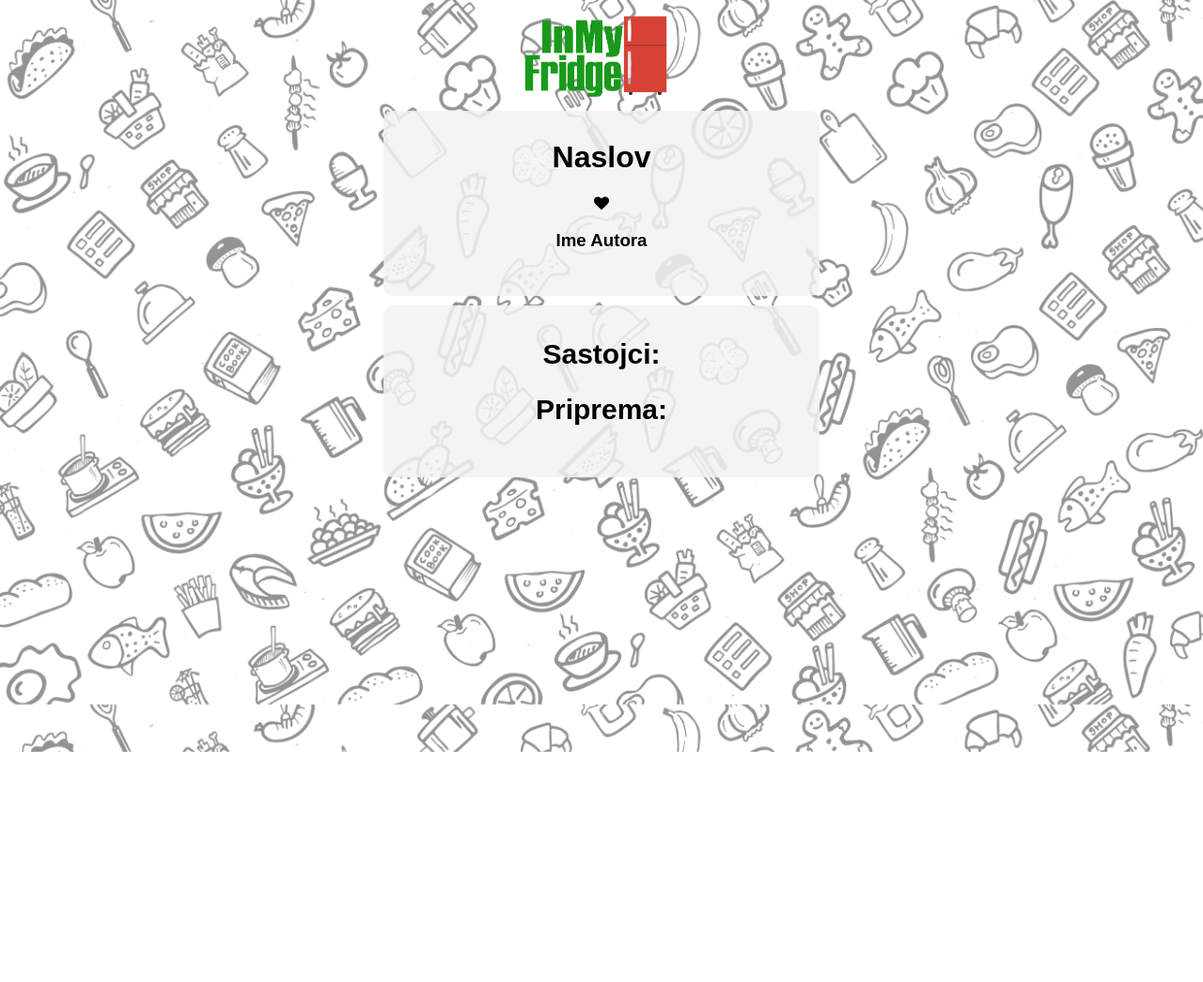
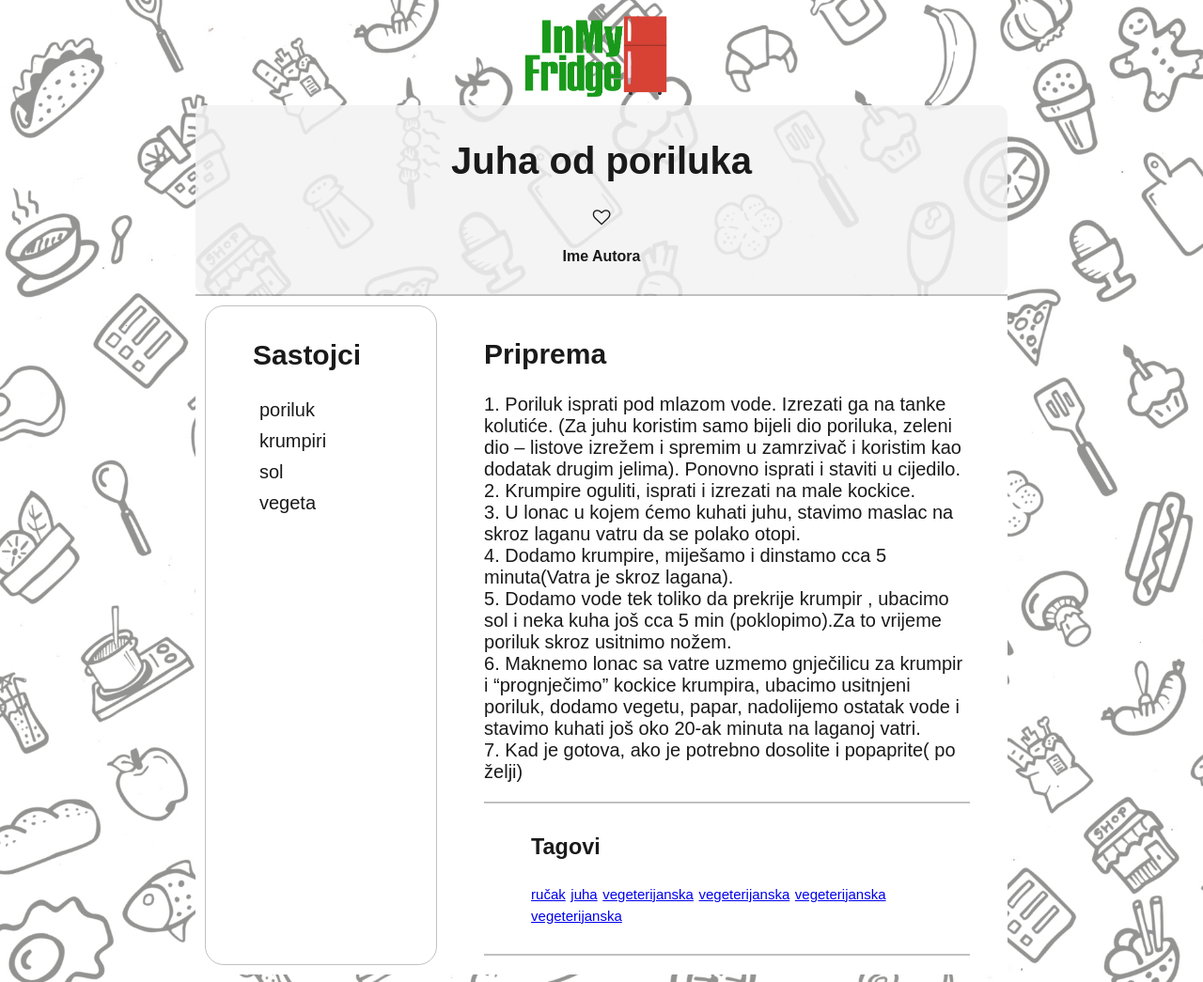
Before and after one commit to ikozul00/InMyFridge, a website: page src/recepie.html in a window 1280 px wide. Shown: the whole page at 94% size. Before the commit the page ends 800 px from the top, so only its background shows below. Drawn offline with Linux system fonts and the light colour scheme; no server answers.

Commit message:
Logo vraca na home i dodan styleRecipe.css

```diff
--- a/src/recepie.html
+++ b/src/recepie.html
@@ -5,7 +5,7 @@
     <meta name="viewport" content="width=device-width, initial-scale=1">
     <title>InMyFridge</title>
     <link rel="icon" href="images/logo-icon.ico">
-    <link rel="stylesheet" href="styles/styleSignUp.css">
+    <link rel="stylesheet" href="styles/styleRecipe.css">
     <link rel="stylesheet" href="styles/font-awesome.min.css" />
 </head>
 
@@ -22,27 +22,68 @@
 
     <header>
         <div></div>
-        <img src="images/logo.png" alt="logo" height="100px">
+        <a href="#"><img src="images/logo.png" alt="logo" height="100px" id="logo"></a>
         <div></div>
     </header>
 
     <div class="container">
         <div>
-            <h1>Naslov</h1>
-            <p><a href="#" id="link"></a><i class="fa fa-heart heart-icon clickable-icon"></i></p>
+            <h1>Juha od poriluka</h1>
+            <h3><i class="fa fa-heart-o heart-icon clickable-icon"></i></h3>
         </div>
-        <h3>Ime Autora</h3>
+        <h4>Ime Autora</h4>
     </div>
-    <div class="container">
-        <h2>Sastojci:</h2>
-        <!-- Na ovakav nacin je u favorites napravljeno da se cita iz baze, ali mi to nismo omogućile da radi -->
-        <!-- <ul id="ingredientsTable"></ul> -->
-        <h2>Priprema:</h2>
-        <!-- Na ovakav nacin je u favorites napravljeno da se cita iz baze, ali mi to nismo omogućile da radi -->
-        <!-- <ul id="preparationTable"></ul> -->
+    <hr>
+
+    <!-- Na ovakav nacin je u favorites napravljeno da se cita iz baze, ali mi to nismo omogućile da radi -->
+    <!-- <ul id="ingredientsTable"></ul> -->
+    <div class="second-container">
+        <div class="ingredients-container">
+            <ul><h2>Sastojci</h2>
+            <!-- ovo sam stavila samo da mogu vidit kako izgleda stranica-->
+            <li>poriluk</li>
+            <li>krumpiri</li>
+            <li>sol</li>
+            <li>vegeta</li>
+        </ul>
+        </div>
+
+        <div class="recipe-container">
+            <h2>Priprema</h2>
+            <!--isto da vidim kako izgleda. ne znam kako ce se recept prinit iz baze; oce li sve bit lipo odvojeno ka sta ste unili u bazu -->
+            <p>1. Poriluk isprati pod mlazom vode. Izrezati ga na tanke kolutiće. (Za juhu koristim samo bijeli dio poriluka, zeleni dio – listove izrežem i spremim u zamrzivač i koristim kao dodatak drugim jelima). Ponovno isprati i staviti u cijedilo.
+                <br>
+                2. Krumpire oguliti, isprati i izrezati na male kockice.
+                <br>
+                3. U lonac u kojem ćemo kuhati juhu, stavimo maslac na skroz laganu vatru da se polako otopi.
+                <br>
+                4. Dodamo krumpire, miješamo i dinstamo cca 5 minuta(Vatra je skroz lagana).
+                <br>
+                5. Dodamo vode tek toliko da prekrije krumpir , ubacimo sol i neka kuha još cca 5 min (poklopimo).Za to vrijeme poriluk skroz usitnimo nožem.
+                <br>
+                6. Maknemo lonac sa vatre uzmemo gnječilicu za krumpir i “prognječimo” kockice krumpira, ubacimo usitnjeni poriluk, dodamo vegetu, papar, nadolijemo ostatak vode i stavimo kuhati još oko 20-ak minuta na laganoj vatri.
+                <br>
+                7. Kad je gotova, ako je potrebno dosolite i popaprite( po želji)</p>
+            <!-- Na ovakav nacin je u favorites napravljeno da se cita iz baze, ali mi to nismo omogućile da radi -->
+            <!-- <ul id="preparationTable"></ul> -->
+            <hr>
+            <div class="tag-container">
+                <ul><h3>Tagovi</h3>
+                <!-- ovo sam stavila samo da mogu vidit kako izgleda stranica-->
+                <li><a href="#">ručak</a></li>
+                <li><a href="#">juha</a></li>
+                <li><a href="#">vegeterijanska</a></li>
+                <li><a href="#">vegeterijanska</a></li>
+                <li><a href="#">vegeterijanska</a></li>
+                <li><a href="#">vegeterijanska</a></li>
+                </ul>
+            </div>
+            <hr>
+        </div>
+
     </div>
 </body>
 
-
+<script src="scripts/myProfile.js"></script>
 
 </html>
--- /dev/null
+++ b/src/styles/styleRecipe.css
@@ -0,0 +1,85 @@
+body {
+  font-family: 'Montserrat', sans-serif;
+  color: rgb(26, 26, 26);
+}
+
+* {
+  box-sizing: border-box;
+}
+
+header {
+  display: flex;
+  justify-content: space-between;
+}
+
+.container {
+  padding: 16px;
+  border-radius: 10px;
+  background-color:#f2f2f2d8;
+  padding: 10px;
+  margin: 0px 200px;
+  text-align: center;
+}
+
+hr {
+  margin: 0px 200px;
+  border: 1px solid #afafafc7;
+}
+
+h1{
+  text-align: center;
+  font-size: 40px;
+}
+
+h2{
+  text-align: left;
+  font-size: 30px;
+}
+
+.second-container {
+  background: white;
+  display: flex;
+  margin: 0px 200px;
+}
+
+.ingredients-container {
+  margin: 10px;
+  width: 30%;
+  padding: 10px;
+  border: 1px solid #afafafc7;
+  border-radius: 20px;
+
+}
+
+.ingredients-container ul {
+  list-style: none;
+}
+
+.ingredients-container ul li {
+  font-size: 20px;
+  text-align: left;
+  margin: 0px 2px;
+  padding: 5px;
+  font-weight:lighter;
+}
+
+.recipe-container {
+  width: 70%;
+  margin: 10px;
+  padding: 10px 30px;
+  font-size: 20px;
+}
+
+.tag-container {
+  padding: 10px;
+}
+
+.tag-container ul li {
+  display: inline-flex;
+  font-size: 15px;
+}
+
+.recipe-container hr {
+  margin: 0px;
+  border-style: solid;
+}
```
Also changed, not shown: src/myProfile.html (+9 -9 lines), src/signIn.html (+1 -1 lines), src/signInFailed.html (+1 -1 lines), src/signUp.html (+1 -1 lines), src/signUpError.html (+8 -14 lines).
